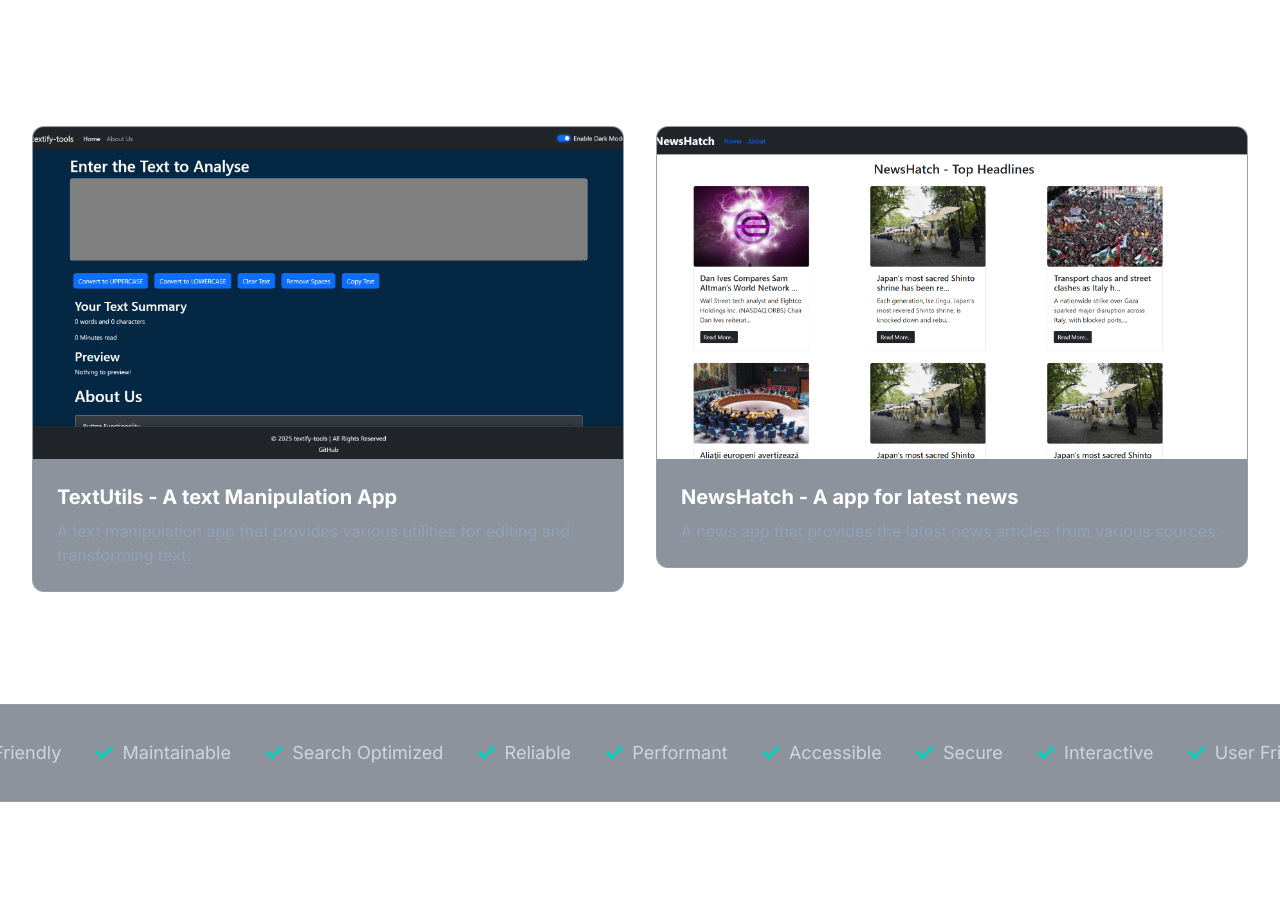
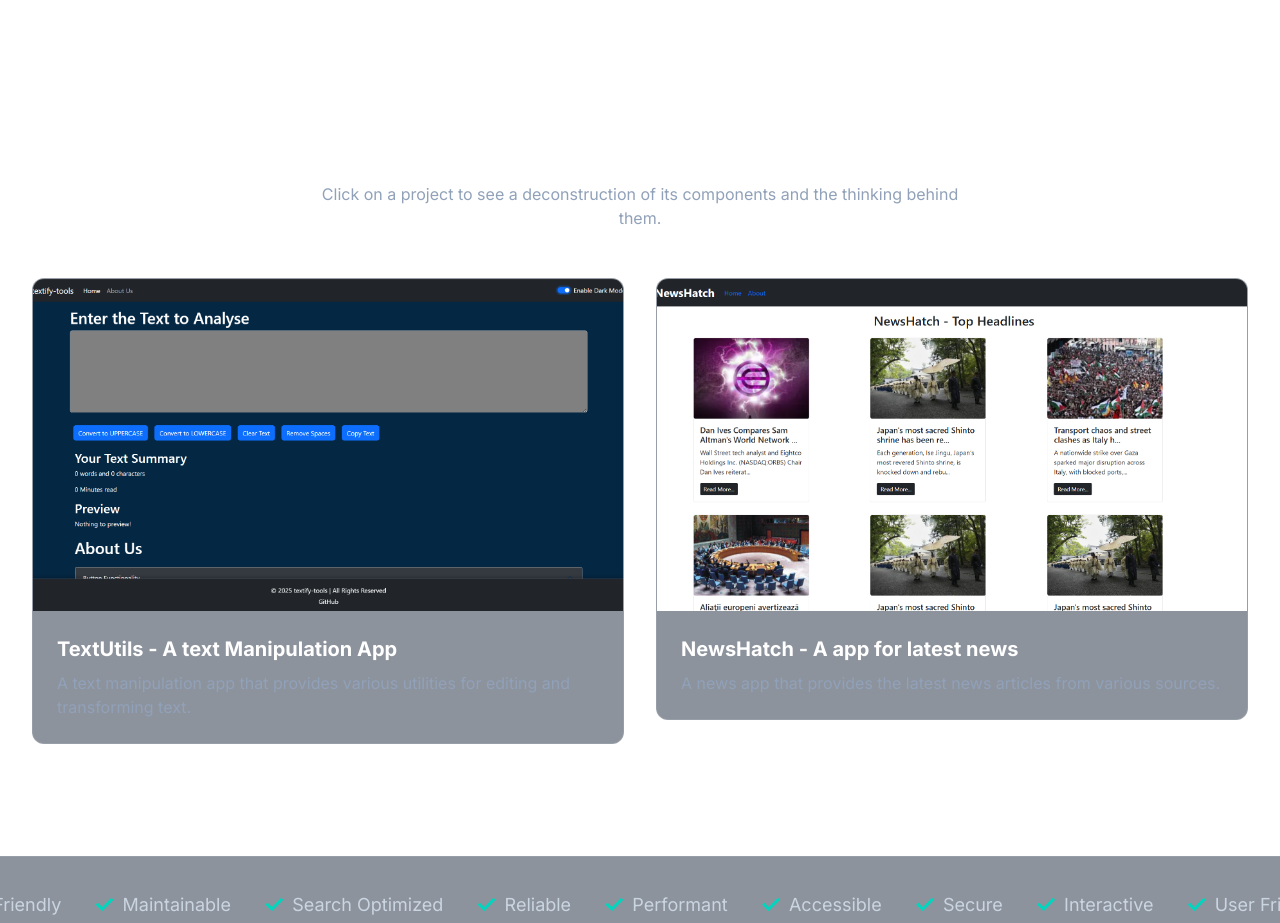
Before and after one commit to MidnightDev024/DevFolio, a Next.js app in the folder frontend/my-portfolio/: page / in a window 1280 px wide. Shown: the part 840-1763 px from the top of the page. Built offline with nearby package versions, Linux system fonts and the light colour scheme.

Commit message:
refactore: Project component

```diff
--- a/frontend/my-portfolio/src/app/components/Projects.tsx
+++ b/frontend/my-portfolio/src/app/components/Projects.tsx
@@ -2,7 +2,7 @@
 
 import { useState } from 'react';
 import { projects } from '../data/projects';
-import DeconProjectCard from './ProjectCard';
+import DeconProjectCard from './ProjectCard'; // Make sure this path is correct
 import { motion, AnimatePresence } from 'framer-motion';
 import Image from 'next/image';
 import { FaTimes } from 'react-icons/fa';
@@ -14,7 +14,16 @@ const DeconstructedProjects = () => {
   return (
     <section id="projects" className="py-20 md:py-28">
       <div className="container mx-auto px-4 sm:px-6 lg:px-8">
-        {/* ... Grid code remains the same ... */}
+
+        {/* --- ADD THESE LINES BACK IN --- */}
+        <h2 className="text-3xl md:text-4xl font-bold text-white text-center mb-4">
+          My Work
+        </h2>
+        <p className="text-slate-400 text-center max-w-2xl mx-auto mb-12">
+          Click on a project to see a deconstruction of its components and the thinking behind them.
+        </p>
+        {/* ---------------------------------- */}
+
         <div className="grid grid-cols-1 md:grid-cols-2 gap-8">
           {projects.map((project) => (
             <motion.div key={project.id} layoutId={`project-card-${project.id}`}>
@@ -46,11 +55,9 @@ const DeconstructedProjects = () => {
 
               <div className="relative w-full h-full">
                 {selectedProject.components.map((component, index) => {
-                  // --- THIS IS THE NEW LOGIC ---
-                  // Check if a special size is defined, otherwise use the default.
                   const cardSizeClass = component.size === 'large'
-                    ? 'max-w-xl md:max-w-3xl' // Larger class for the navbar
-                    : 'max-w-xs md:max-w-md';  // Default size for other components
+                    ? 'max-w-xl md:max-w-3xl'
+                    : 'max-w-xs md:max-w-md';
 
                   return (
                     <motion.div
@@ -70,7 +77,7 @@ const DeconstructedProjects = () => {
                       }}
                       style={{ top: '50%', left: '50%' }}
                     >
-                      <div className={`relative ${cardSizeClass}`}> {/* Apply the dynamic size class here */}
+                      <div className={`relative ${cardSizeClass}`}>
                         <Image
                           src={component.image}
                           alt={component.name}
```
